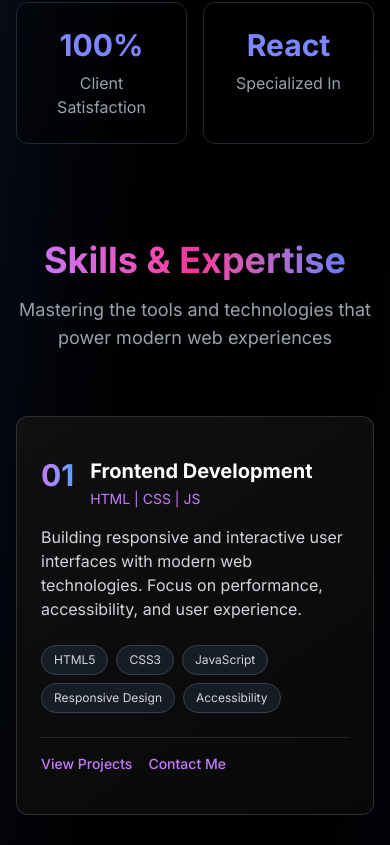
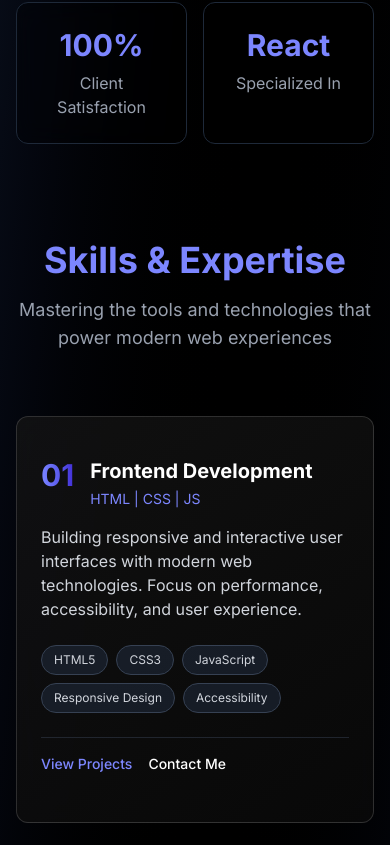
Before and after one commit to malahim-MAR/malahim-portfolio, a Next.js app: page / in a window 390 px wide. Shown: the part 1142-1987 px from the top of the page. Built offline with nearby package versions, Linux system fonts and the light colour scheme.

Commit message:
Navbar Responsive And Skill Theme Set

```diff
--- a/src/app/Components/Navbar.jsx
+++ b/src/app/Components/Navbar.jsx
@@ -19,10 +19,10 @@ const Navbar = () => {
             {/* Desktop Navigation */}
             <ul className="hidden md:flex gap-8">
               <li>
-                <Link href="/" className="nav-link underline-animation">Home</Link>
+                <Link href="/" className="nav-link underline-animation hover:text-indigo-400">Home</Link>
               </li>
               <li>
-                <Link href="/About" className="nav-link  underline-animation">About</Link>
+                <Link href="/About" className="nav-link  underline-animation hover:text-indigo-400">About</Link>
               </li>
               <li>
                 <Link href="/Skills" className="nav-link  underline-animation">Skills</Link>
@@ -61,9 +61,18 @@ const Navbar = () => {
           {isMenuOpen && (
             <div className="mobile-menu-overlay">
               <div className="mobile-menu-content">
+                {/* Added close button at top of mobile menu */}
+                <button
+                  className="absolute top-6 right-6 text-2xl z-50 text-white"
+                  onClick={() => setIsMenuOpen(false)}
+                  aria-label="Close menu"
+                >
+                  <FaTimes />
+                </button>
+
                 <ul className="flex flex-col items-center gap-10 text-2xl">
                   <li>
-                    <Link href="/" className="nav-link underline-animation" onClick={() => setIsMenuOpen(false)}>Home</Link>
+                    <Link href="/" className="nav-link underline-animation " onClick={() => setIsMenuOpen(false)}>Home</Link>
                   </li>
                   <li>
                     <Link href="/About" className="nav-link  underline-animation" onClick={() => setIsMenuOpen(false)}>About</Link>
@@ -100,6 +109,7 @@ const Navbar = () => {
           padding: 10px 10px;
         }
         .navbar {
+          position: relative; /* Added for z-index context */
           background: linear-gradient(
             145deg,
             rgba(20, 20, 20, 0.8),
@@ -136,7 +146,8 @@ const Navbar = () => {
           left: 0;
           width: 0;
           height: 3px;
-          background: linear-gradient(90deg, #ff8a00, #e52e71);
+          background: linear-gradient(90deg , #6366F1,#818CF8
+);
           border-radius: 3px;
           transition: width 0.4s cubic-bezier(0.25, 0.8, 0.25, 1);
         }
@@ -165,6 +176,7 @@ const Navbar = () => {
           width: 42px;
           height: 42px;
           transition: all 0.3s ease;
+
         }
 
         .circle-animation::before {
@@ -180,13 +192,15 @@ const Navbar = () => {
         }
 
         .circle-animation:hover::before {
-          border-color: #e52e71;
+          border-color: #6366F1
+;
           transform: scale(1.3);
           opacity: 0.7;
         }
 
         .circle-animation:hover .icon {
-          color: #e52e71;
+          color: #6366F1
+;
           transform: scale(1.1);
         }
 
@@ -213,10 +227,11 @@ const Navbar = () => {
         }
 
         .mobile-menu-content {
+          position: relative; /* For close button positioning */
           background: rgba(10, 10, 20, 0.9);
           backdrop-filter: blur(12px);
           border-radius: 20px;
-          padding: 40px;
+          padding: 60px 40px 40px; /* Added top padding for close button */
           width: 90%;
           max-width: 500px;
           max-height: 90vh;
--- a/src/app/Components/Skills.jsx
+++ b/src/app/Components/Skills.jsx
@@ -51,7 +51,7 @@ const Skills = () => {
         <section id="skills" className="py-20 px-4 sm:px-8  ">
             <div className="max-w-8xl mx-auto">
                 <div className="text-center mb-16">
-                    <h1 className="text-4xl md:text-5xl font-bold mb-4 text-transparent bg-clip-text bg-gradient-to-r from-purple-400 via-pink-500 to-blue-500">
+                    <h1 className="text-4xl md:text-5xl font-bold mb-4  bg-clip-text text-indigo-400">
                         Skills & Expertise
                     </h1>
                     <p className="text-gray-400 max-w-2xl mx-auto text-lg">
@@ -63,18 +63,18 @@ const Skills = () => {
                     {skillsData.map((skill) => (
                         <div
                             key={skill.id}
-                            className="skill-card relative bg-gray-800/30 backdrop-blur-lg rounded-xl p-6 border border-gray-700/50 transition-all duration-500 hover:border-purple-500/30 hover:shadow-lg hover:shadow-purple-500/10"
+                            className="skill-card relative bg-gray-800/30 backdrop-blur-lg rounded-xl p-6 border border-gray-700/50 transition-all duration-500 hover:border-cyan-500/30 hover:shadow-lg hover:shadow-cyan-500/10"
                         >
-                            <div className="absolute inset-0 bg-gradient-to-br from-purple-500/10 via-transparent to-blue-500/10 rounded-xl opacity-0 group-hover:opacity-100 transition-opacity duration-500 z-0"></div>
+                            <div className="absolute inset-0 bg-gradient-to-br from-cyan-500/10 via-transparent to-teal-500/10 rounded-xl opacity-0 group-hover:opacity-100 transition-opacity duration-500 z-0"></div>
 
                             <div className="relative z-10">
                                 <div className="flex items-start mb-4">
-                                    <div className="text-3xl font-bold mr-4 text-transparent bg-clip-text bg-gradient-to-r from-purple-400 to-blue-400">
+                                    <div className="text-3xl font-bold mr-4 text-transparent bg-clip-text bg-gradient-to-r from-indigo-400 to-indigo-700">
                                         0{skill.id}
                                     </div>
                                     <div>
                                         <h2 className="text-xl font-bold text-white">{skill.title}</h2>
-                                        <p className="text-sm text-purple-400 mt-1">{skill.subtitle}</p>
+                                        <p className="text-sm text-indigo-400 mt-1">{skill.subtitle}</p>
                                     </div>
                                 </div>
 
@@ -84,7 +84,7 @@ const Skills = () => {
                                     {skill.technologies.map((tech, index) => (
                                         <span
                                             key={index}
-                                            className="px-3 py-1.5 text-xs rounded-full bg-gray-800/60 text-gray-300 border border-gray-700 hover:bg-purple-900/30 hover:border-purple-500/50 hover:text-white transition-all duration-300"
+                                            className="px-3 py-1.5 text-xs rounded-full bg-gray-800/60 text-gray-300 border border-gray-700 hover:bg-cyan-900/30 hover:border-cyan-500/50 hover:text-white transition-all duration-300"
                                         >
                                             {tech}
                                         </span>
@@ -94,17 +94,17 @@ const Skills = () => {
                                 <div className="flex gap-4 items-center border-t border-gray-700/50 pt-4">
                                     <Link
                                         href="/Projects"
-                                        className="text-sm font-medium text-purple-400 hover:text-white transition-colors duration-300 relative inline-block"
+                                        className="underline-animation text-sm font-medium text-indigo-400 pb-2  transition-colors duration-300 relative inline-block"
                                     >
                                         View Projects
-                                        <span className="absolute bottom-0 left-0 w-0 h-px bg-gradient-to-r from-purple-400 to-blue-400 transition-all duration-300 group-hover:w-full"></span>
+                                        <span className="absolute bottom-0 left-0 w-0 h-px bg-gradient-to-r from-cyan-400 to-teal-300 transition-all duration-300 group-hover:w-full"></span>
                                     </Link>
                                     <Link
                                         href="/Contact"
-                                        className="text-sm font-medium text-purple-400 hover:text-white transition-colors duration-300 relative inline-block"
+                                        className="underline-animation text-sm font-medium text-white pb-2 hover:text-indigo-400 transition-colors duration-300 relative inline-block"
                                     >
                                         Contact Me
-                                        <span className="absolute bottom-0 left-0 w-0 h-px bg-gradient-to-r from-purple-400 to-blue-400 transition-all duration-300 group-hover:w-full"></span>
+                                        <span className="absolute bottom-0 left-0 w-0 h-px bg-gradient-to-r from-cyan-400 to-teal-300 transition-all duration-300 group-hover:w-full"></span>
                                     </Link>
                                 </div>
                             </div>
```
